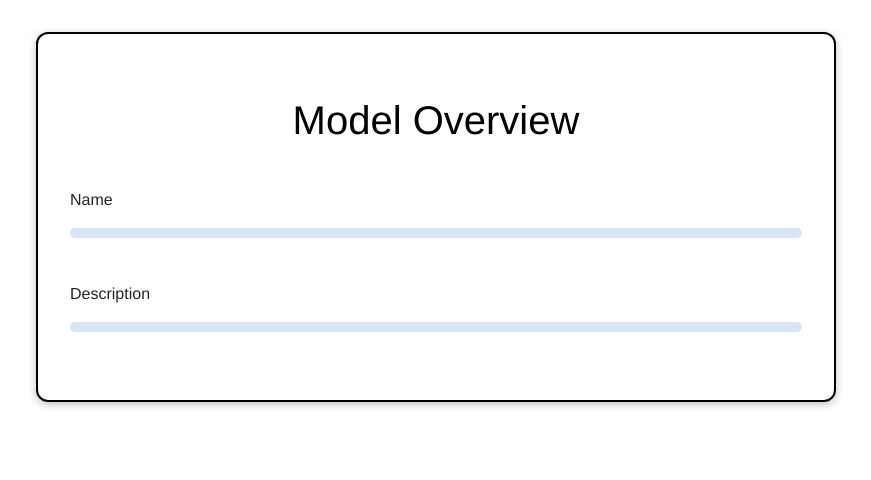
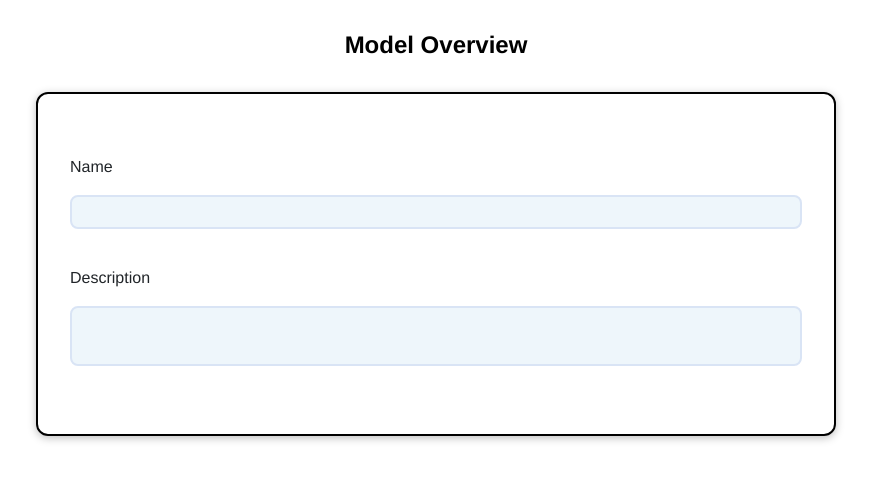
Before and after one commit to petardmnv/System-access-segmentation, a Vue app in the folder src/client/: page /models/1 in a window 1280 px wide. Both pictures are taken after a click on the button "Close". Shown: the top 480 px of the page, without its empty margins (204-1075 px from the left). Built offline with nearby package versions, Linux system fonts and the light colour scheme; no server answers.

Commit message:
fix: Fix description css styling.

```diff
--- a/src/client/src/views/ModelView.vue
+++ b/src/client/src/views/ModelView.vue
@@ -1,12 +1,12 @@
 <template>
   <div class="model">
+    <h1>Model Overview</h1>
     <dialog-component
       :show="!!error"
       :heading="error"
       @close="closeDialog"
     ></dialog-component>
     <content-component v-if="showContent">
-      <h1>Model Overview</h1>
       <div class="field">
         <p>Name</p>
         <div class="content-canvas">
@@ -18,7 +18,7 @@
       <div class="field">
         <p>Description</p>
         <div class="content-canvas">
-          <div class="offcanvas-title">
+          <div class="offcanvas-body" tabindex="-1" aria-labelledby="offcanvasExampleLabel">
             <span>{{ description }}</span>
           </div>
         </div>
@@ -67,8 +67,7 @@ export default {
 </script>
 
 <style scope>
-h1 {
-  font-style: normal;
+.model h1 {
   font-weight: 900;
   font-size: 24px;
   line-height: 30px;
@@ -76,7 +75,7 @@ h1 {
 .content-canvas {
   display: flex;
   background: #eef6fb;
-  border: 5px solid #d9e4f5;
+  border: 2px solid #d9e4f5;
   border-radius: 8px;
   align-self: stretch;
   justify-content: flex-start;
@@ -86,6 +85,11 @@ h1 {
   flex-direction: column;
   align-items: flex-start;
   margin-bottom: 5%;
-  margin-top: 6%;
+  margin-top: 4%;
+}
+span {
+  padding-left: 3px;
+  text-align: left!important;
+  text-align-last: left!important;
 }
 </style>
```
